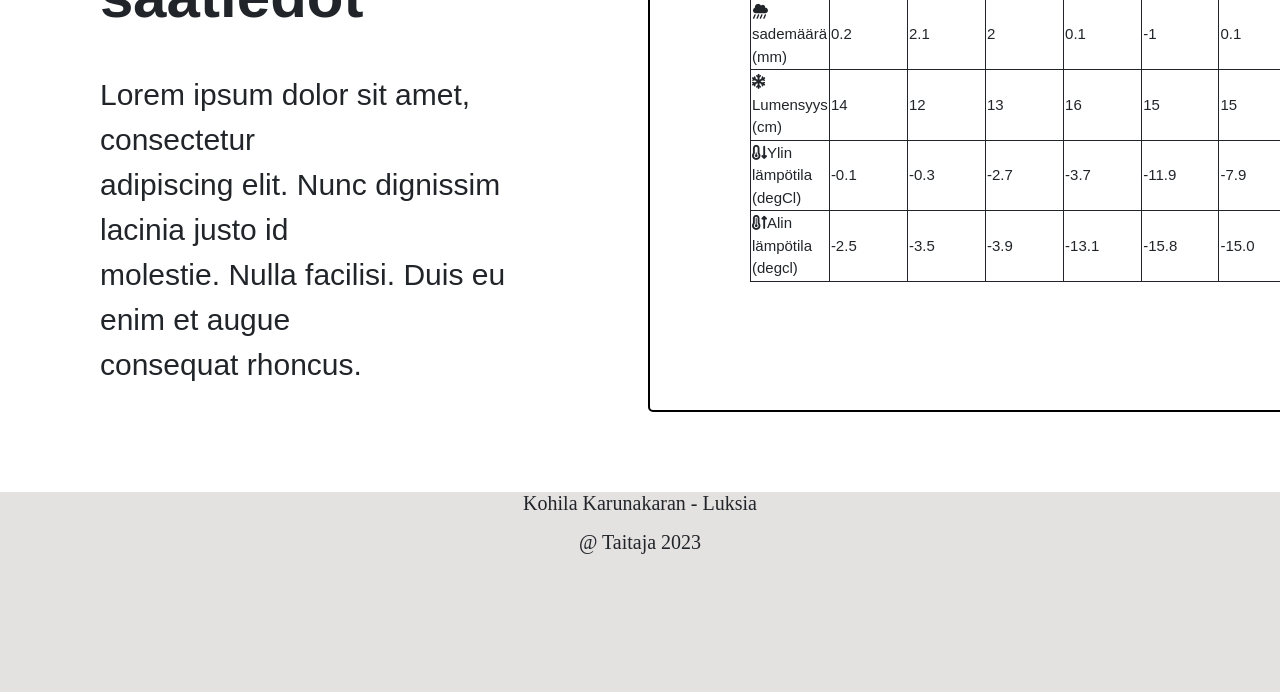
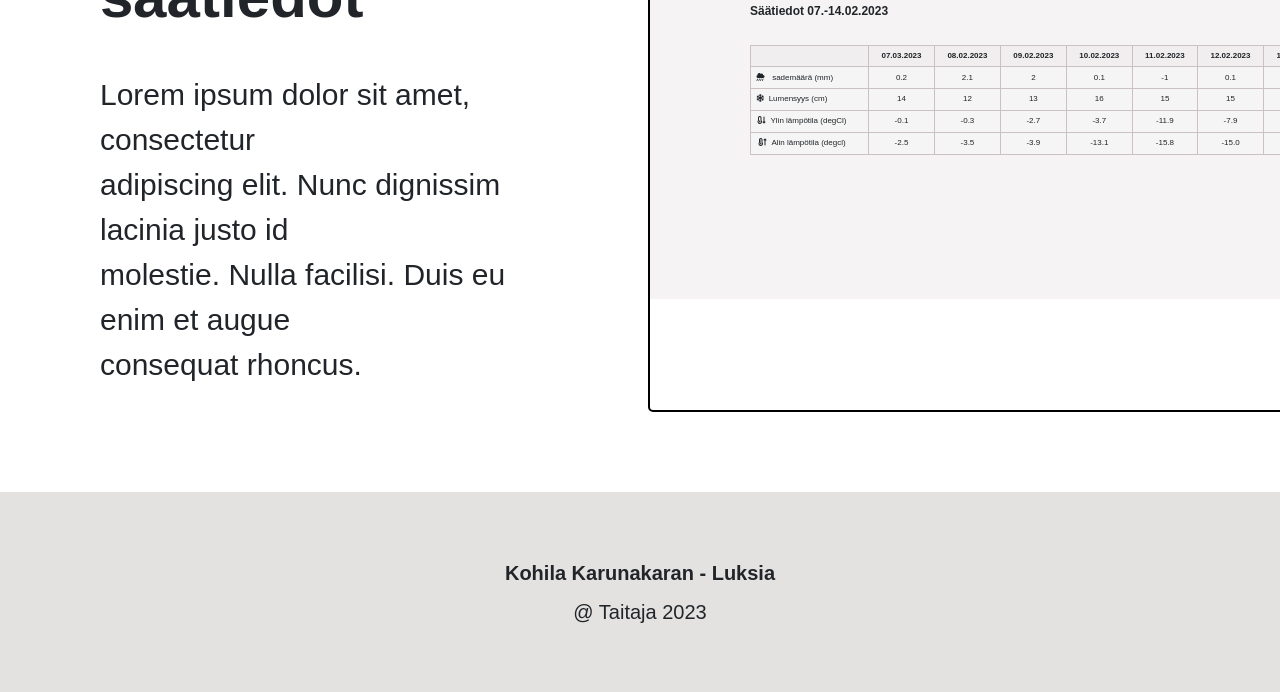
Before and after one commit to KohilaKarunakaran/desktoplogin, a plain HTML site: page index.html in a window 1280 px wide. Shown: the part 568-1260 px from the top of the page. Drawn offline with nearby package versions, Linux system fonts and the light colour scheme.

Commit message:
Update style.css

```diff
--- a/style.css
+++ b/style.css
@@ -57,7 +57,9 @@ border-radius: 10px;
    background-color: rgb(228, 225, 225);
 margin-top: 10px;
 text-align: center;
-font: 20px bold black;
+font: 20px black;
+padding-top: 70px;
+font-family: Arial, Helvetica, sans-serif;;
 }
 .right
 {
@@ -74,16 +76,25 @@ border-radius: 5px;
 }
 table, th, tr, td
 {
-    border: 1px solid;
-    font-size: 15px;
-
+    border: 1px solid rgb(204, 192, 192);
+    font-size: 8px;
 }
 table
 {
-    width:500px;
-    height: 200px;
-    margin: 100px 10px 0px 100px;
+    width: 580px;
+    height: 110px;
+    margin: 20px 10px 0px 100px;
+    text-align: center;
+    border-radius: 2px;
 
+}
+th {
+    background-color: rgb(240, 238, 238);
+
+}
+tr
+{
+    background-color: whitesmoke;
 }
 #r1, #r2, #r3
 {
@@ -107,3 +118,41 @@ table
     margin-top: -20px;
     margin-left: 120px;
 }
+.kuo
+{
+
+    margin-left: 100px;
+    font-size: 35px;
+    font-weight: bold;
+    padding-top: 50px;
+    margin-bottom: 10px;
+
+}
+.sää {
+    margin-bottom: 25px ;
+    margin-left: 100px;
+    font-size: 12px;
+    font-weight: bold;
+
+}
+.bg
+ {
+    margin-top: 80px;
+     height: 410px;
+     width: 846px;
+     background-color: rgb(245, 243, 243);
+ }
+ i {
+    margin-left: -15px;
+    margin-right: 5px;
+ }
+ #sade {
+     margin-left: -30px;
+ }
+ #lumi {
+    margin-left: -35px;
+ }
+ .name {
+    font-weight: bold;
+
+ }
```
